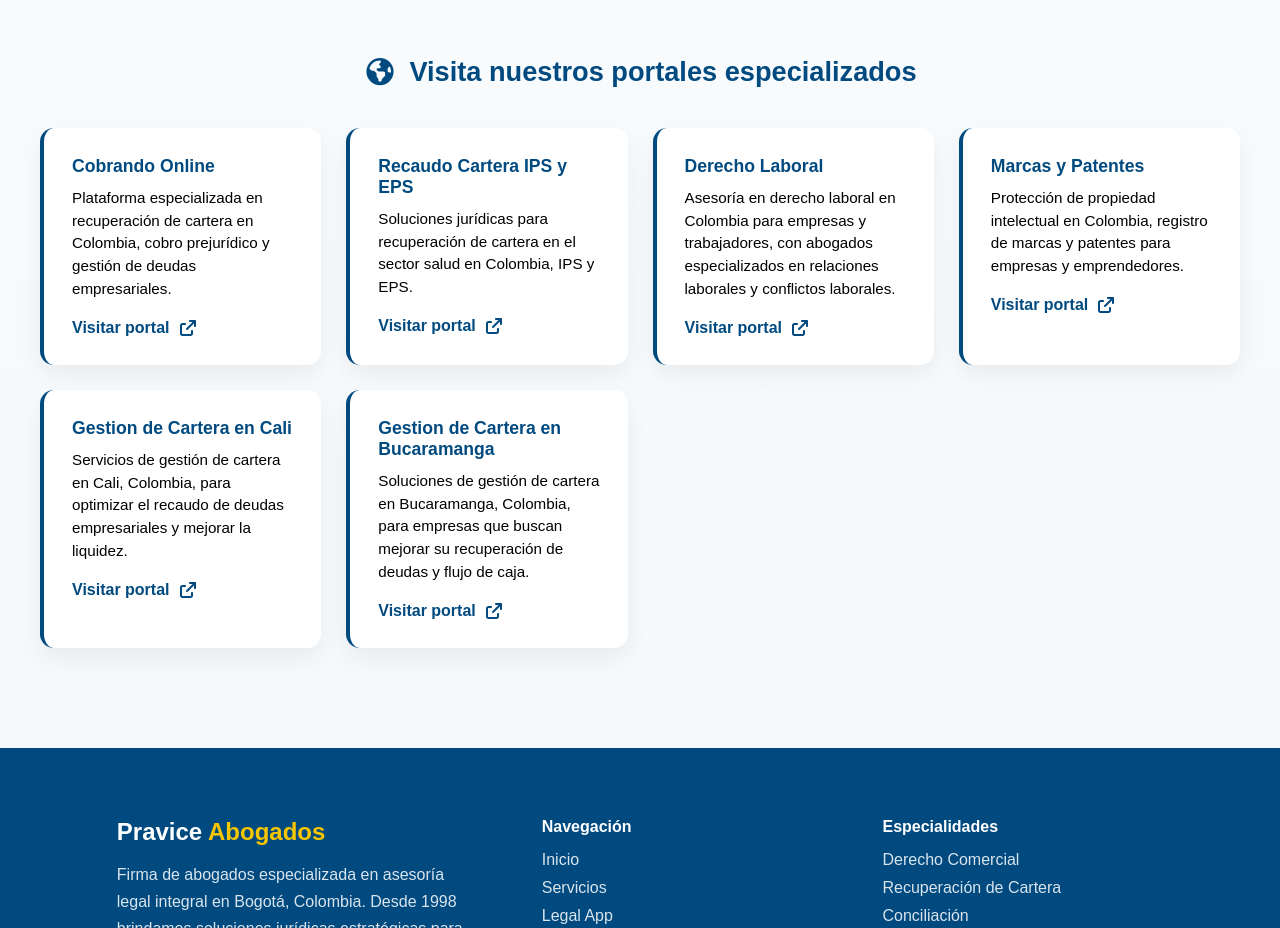
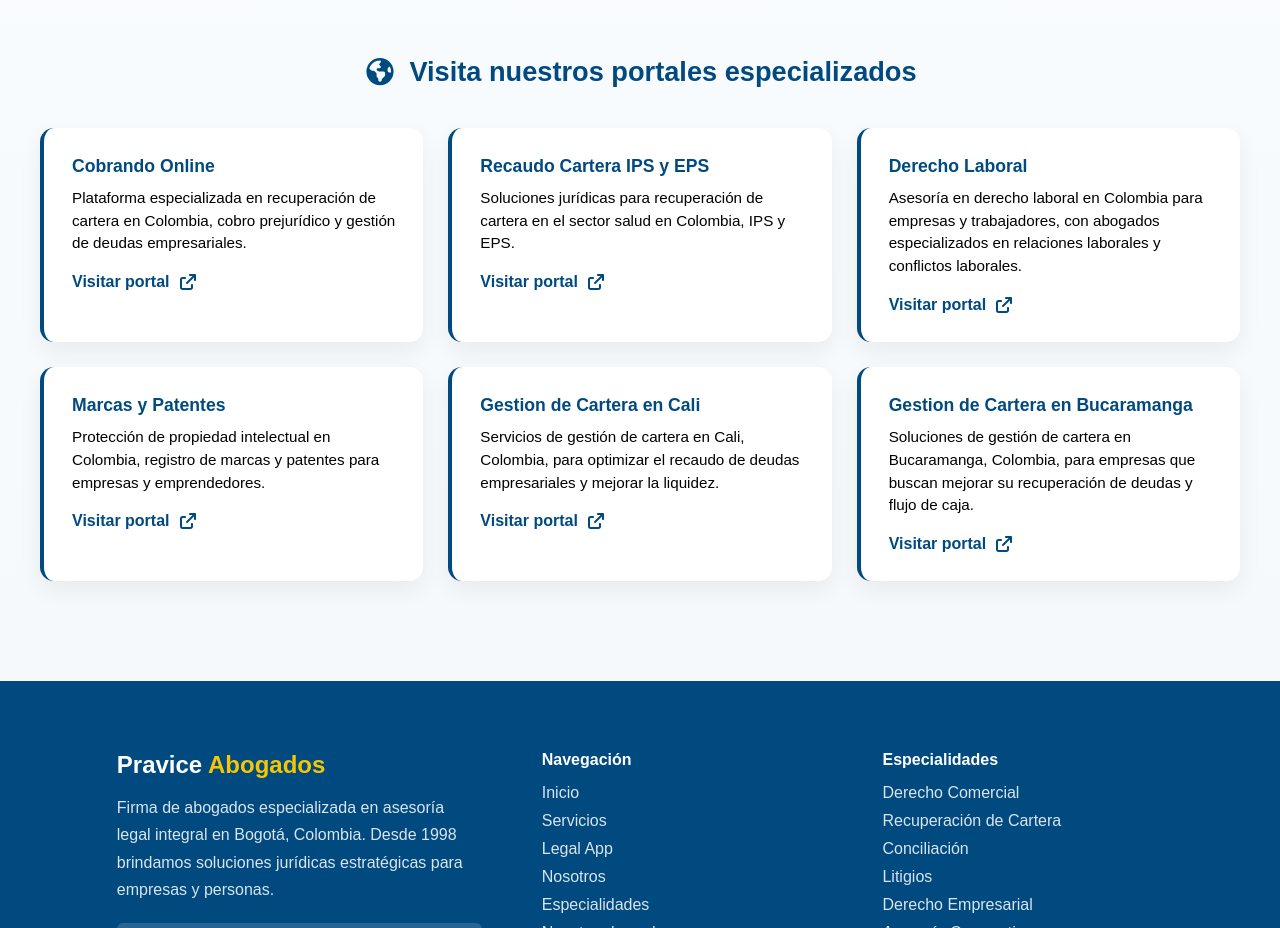
Before and after one commit to paginaswebpravice-prog/pravice-co, a Next.js app: page /especialidades in a window 1280 px wide. Shown: the part 1480-2408 px from the top of the page. Built offline with nearby package versions, Linux system fonts and the light colour scheme.

Commit message:
Add links to websites

```diff
--- a/src/app/especialidades/Especialidades.module.css
+++ b/src/app/especialidades/Especialidades.module.css
@@ -1,3 +1,5 @@
+/* ================= ESPECIALIDADES ================= */
+
 .especialidades {
   padding: 100px 20px;
   background: linear-gradient(to bottom, #ffffff, #f5f9fc);
@@ -30,7 +32,7 @@
   font-size: 1.05rem;
 }
 
-/* GRID ESPECIALIDADES */
+/* ================= GRID ESPECIALIDADES ================= */
 
 .cards {
   display: grid;
@@ -88,7 +90,7 @@
   line-height: 1.5;
 }
 
-/* SECCION PORTALES */
+/* ================= PORTALES ================= */
 
 .portalesWrapper {
   border-top: 2px solid #e9eef3;
@@ -110,15 +112,18 @@
   color: #004a80;
 }
 
-/* GRID PORTALES */
+/* ================= GRID PORTALES (FIX PRINCIPAL) ================= */
 
 .portalesGrid {
   display: grid;
-  grid-template-columns: repeat(auto-fit, minmax(260px, 1fr));
+
+  /* 🔥 3 columnas fijas en desktop */
+  grid-template-columns: repeat(3, 1fr);
+
   gap: 25px;
 }
 
-/* CARD PORTAL */
+/* ================= CARD PORTAL ================= */
 
 .portalCard {
   background: #ffffff;
@@ -175,3 +180,17 @@
 .portalCard:hover .portalLink {
   color: #c4911a;
 }
+
+/* ================= RESPONSIVE ================= */
+
+@media (max-width: 1024px) {
+  .portalesGrid {
+    grid-template-columns: repeat(2, 1fr);
+  }
+}
+
+@media (max-width: 600px) {
+  .portalesGrid {
+    grid-template-columns: 1fr;
+  }
+}
```
